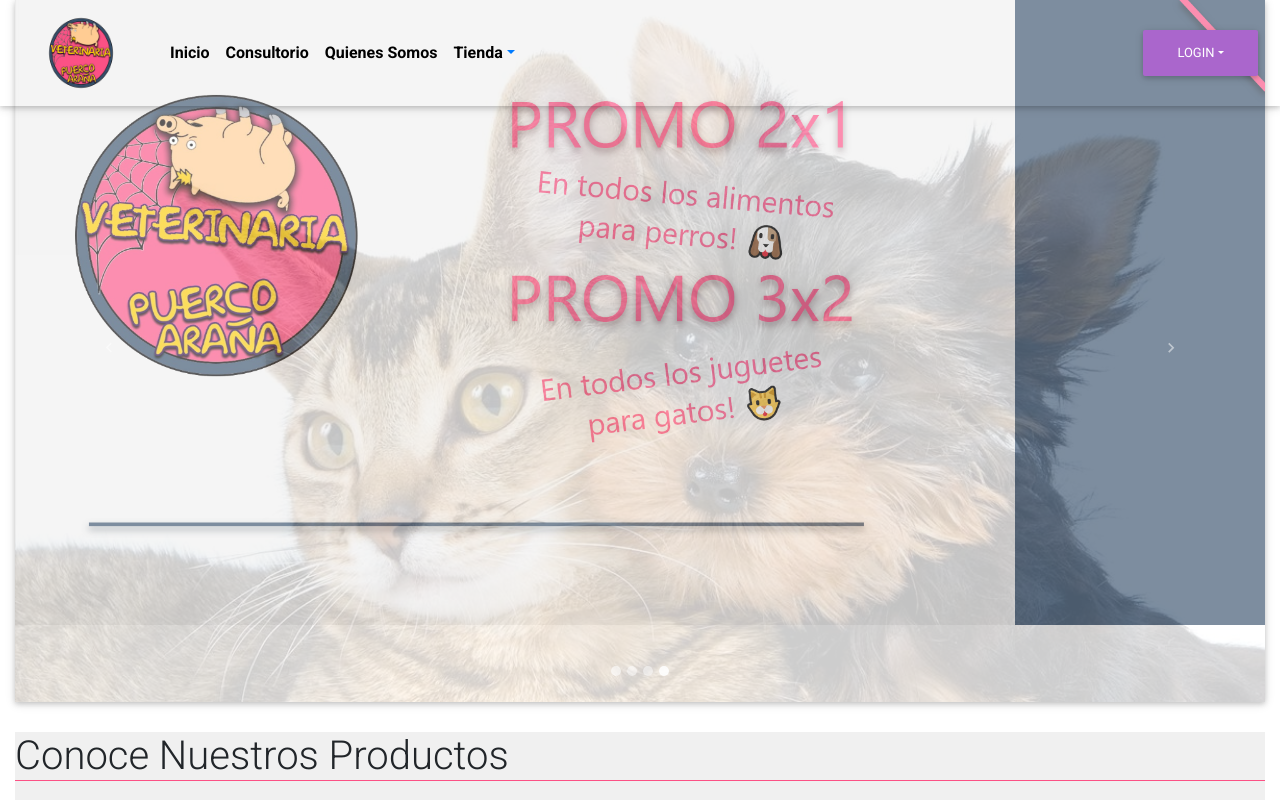
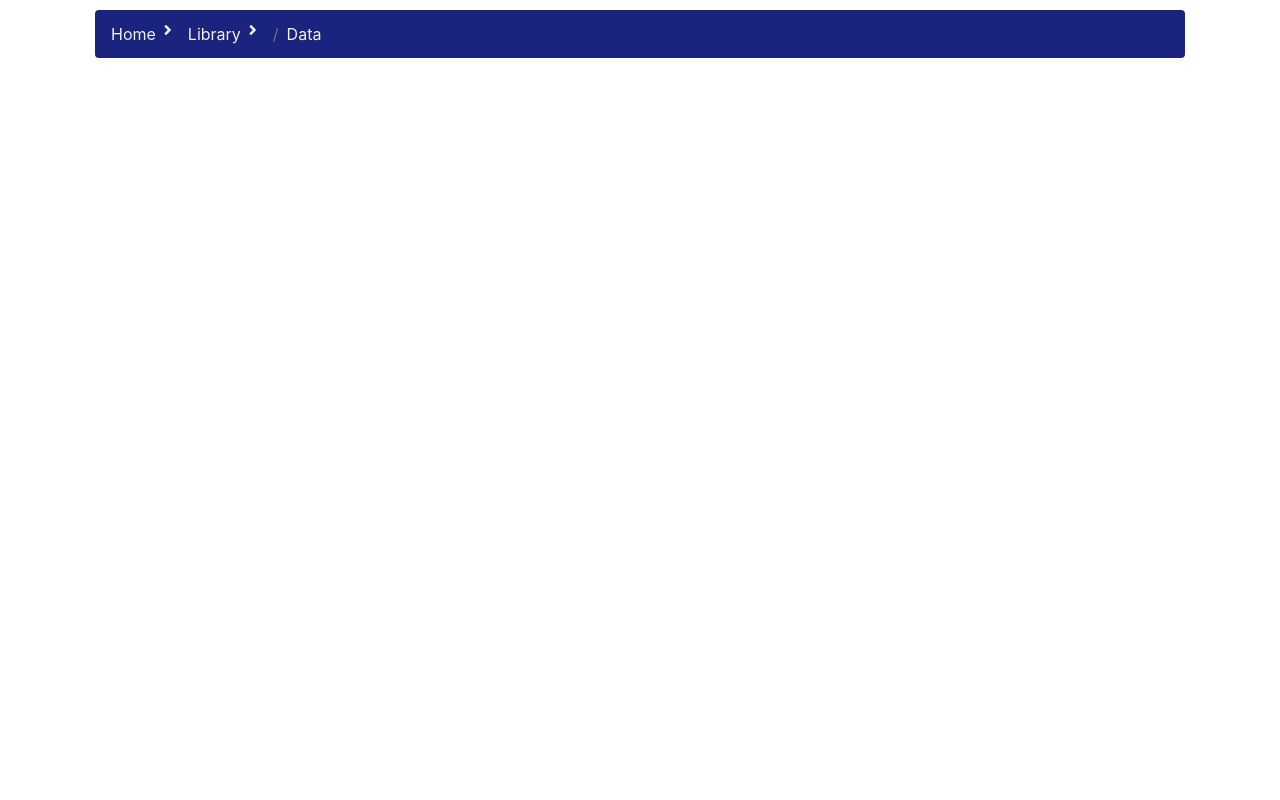
Before and after one commit to Diegolmi/Vet-puercoArania, a React (Create React App) app: page / in a window 1280 px wide. Shown: the top 800 px of the page. Built offline with nearby package versions, Linux system fonts and the light colour scheme.

Commit message:
Side bar cris (#11)
* Branch created

* Added sidebar with filters by type and size

* Created Breadcrumbs folder along initial index.js

* created Breadcrumbs folder along with its component

Co-authored-by: CrisostomoT <crisostomotorres@hotmail.com>

```diff
--- a/src/App.js
+++ b/src/App.js
@@ -1,4 +1,7 @@
 import React from 'react';
+
+import SideNavPage from './components/SidebarE-commerce';
+
 import '@fortawesome/fontawesome-free/css/all.min.css';
 import 'bootstrap-css-only/css/bootstrap.min.css';
 import 'bootstrap/dist/css/bootstrap.min.css';
@@ -13,51 +16,15 @@ import Footer from './components/Footer/Footer';
 import EcommerceHome from './components/EcommerceHome/EcommerceHome';
 // import logo from '../src/assets/img/logo.png'
 // import Registro from './components/registro'
+
 import './App.css';
-import 'mdbreact/dist/css/mdb.css';
-import Servicios from './components/Servicios/Servicios';
-
-
-
+import SimpleBreadcrumbs from './components/Breadcrumbs';
 
 function App() {
   return (
-
-    <Container fluid>
-      <Row className="rowNav">
-        <Col>
-          <Nav />
-        </Col>
-      </Row>
-      <Row className="rowCarousel">
-        <Col>
-          <CarouselPage />
-        </Col>
-      </Row>
-      <div className="rowEcommerce">
-
-          <EcommerceHome />
-
-        </div>
-        <Row className="rowServicios">
-        <Col>
-          <Servicios />
-        </Col>
-
-      </Row>
-      <Row className="rowFooter">
-        <Col>
-          <Footer />
-        </Col>
-      </Row>
-    </Container>
-
-
-
-
-
-
-  );
+    // <SideNavPage />
+    <SimpleBreadcrumbs />
+    );
 }
 
 export default App;
--- /dev/null
+++ b/src/components/Breadcrumbs/index.js
@@ -0,0 +1,19 @@
+import React from "react";
+import { MDBBreadcrumb, MDBBreadcrumbItem, MDBContainer } from "mdbreact";
+
+//styles
+import './style.css'
+
+const BreadcrumbPage = props => {
+  return (
+    <MDBContainer>
+      <MDBBreadcrumb className="breadcrumb-ecommerce" color="indigo darken-4">
+        <MDBBreadcrumbItem appendIcon icon="angle-right">Home</MDBBreadcrumbItem>
+        <MDBBreadcrumbItem appendIcon icon="angle-right">Library</MDBBreadcrumbItem>
+        <MDBBreadcrumbItem appendIcon>Data</MDBBreadcrumbItem>
+      </MDBBreadcrumb>
+    </MDBContainer>
+  );
+};
+
+export default BreadcrumbPage;
--- /dev/null
+++ b/src/components/Breadcrumbs/style.css
@@ -0,0 +1,4 @@
+.breadcrumb-ecommerce {
+    margin: 10px;
+    color: #f0f0f0;
+}
--- /dev/null
+++ b/src/components/SidebarE-commerce/index.js
@@ -0,0 +1,41 @@
+import React from 'react';
+import Checkbox from '@material-ui/core/Checkbox';
+import FormControlLabel from '@material-ui/core/FormControlLabel';
+import FormControl from '@material-ui/core/FormControl';
+import FormLabel from '@material-ui/core/FormLabel';
+import FormGroup from '@material-ui/core/FormGroup';
+import RadioGroup from '@material-ui/core/RadioGroup';
+import Radio from '@material-ui/core/Radio';
+
+//styles
+import './style.css'
+
+export default function RadioButtonsGroup() {
+
+  return (
+    <div className="sidenav-filters">
+      <FormControl component="fieldset">
+        <FormLabel component="legend">Tipo de animal:</FormLabel>
+        <RadioGroup aria-label="type" name="animal-type">
+          <FormControlLabel value="dog" control={<Radio />} label="Dog" />
+          <FormControlLabel value="cats" control={<Radio />} label="Cats" />
+        </RadioGroup>
+        <FormLabel component="legend">Tamaño:</FormLabel>
+        <FormGroup>
+          <FormControlLabel
+            control={<Checkbox />}
+            label="Chico"
+          />
+          <FormControlLabel
+            control={<Checkbox />}
+            label="Mediano"
+          />
+          <FormControlLabel
+            control={<Checkbox />}
+            label="Grande"
+          />
+        </FormGroup>
+      </FormControl>
+    </div>
+  );
+}
--- /dev/null
+++ b/src/components/SidebarE-commerce/style.css
@@ -0,0 +1,7 @@
+.sidenav-filters {
+    margin: 1rem;
+    display: flex;
+    flex-direction: column;
+    width: 10%;
+    border: thick black solid;
+}
--- a/src/index.js
+++ b/src/index.js
@@ -1,5 +1,8 @@
 import React from 'react';
 import ReactDOM from 'react-dom';
+import '@fortawesome/fontawesome-free/css/all.min.css';
+import 'bootstrap-css-only/css/bootstrap.min.css';
+import 'mdbreact/dist/css/mdb.css';
 import App from './App';
 import * as serviceWorker from './serviceWorker';
 
```
Also changed, not shown: 1 other file (tests, documents, lock files or other folders).
